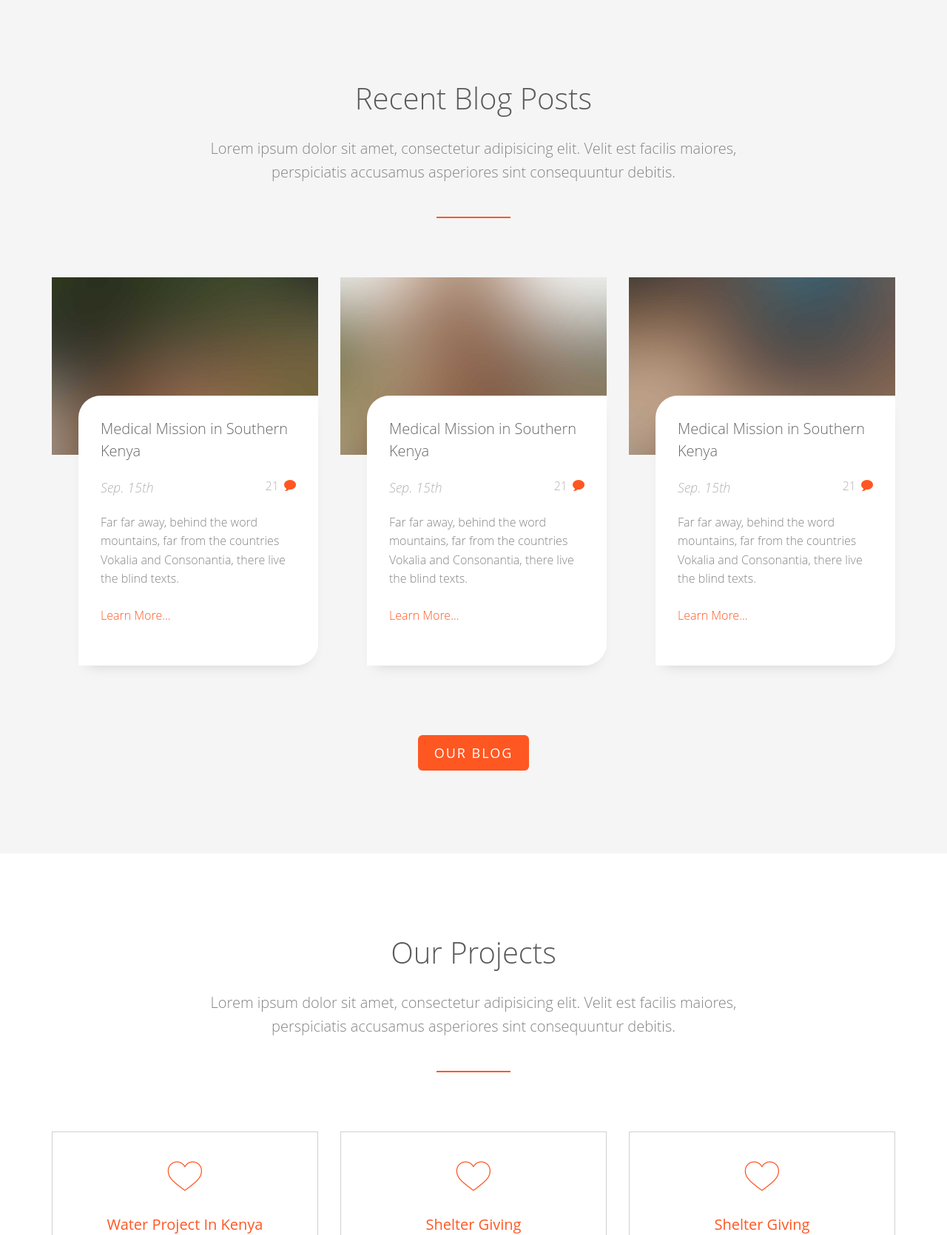
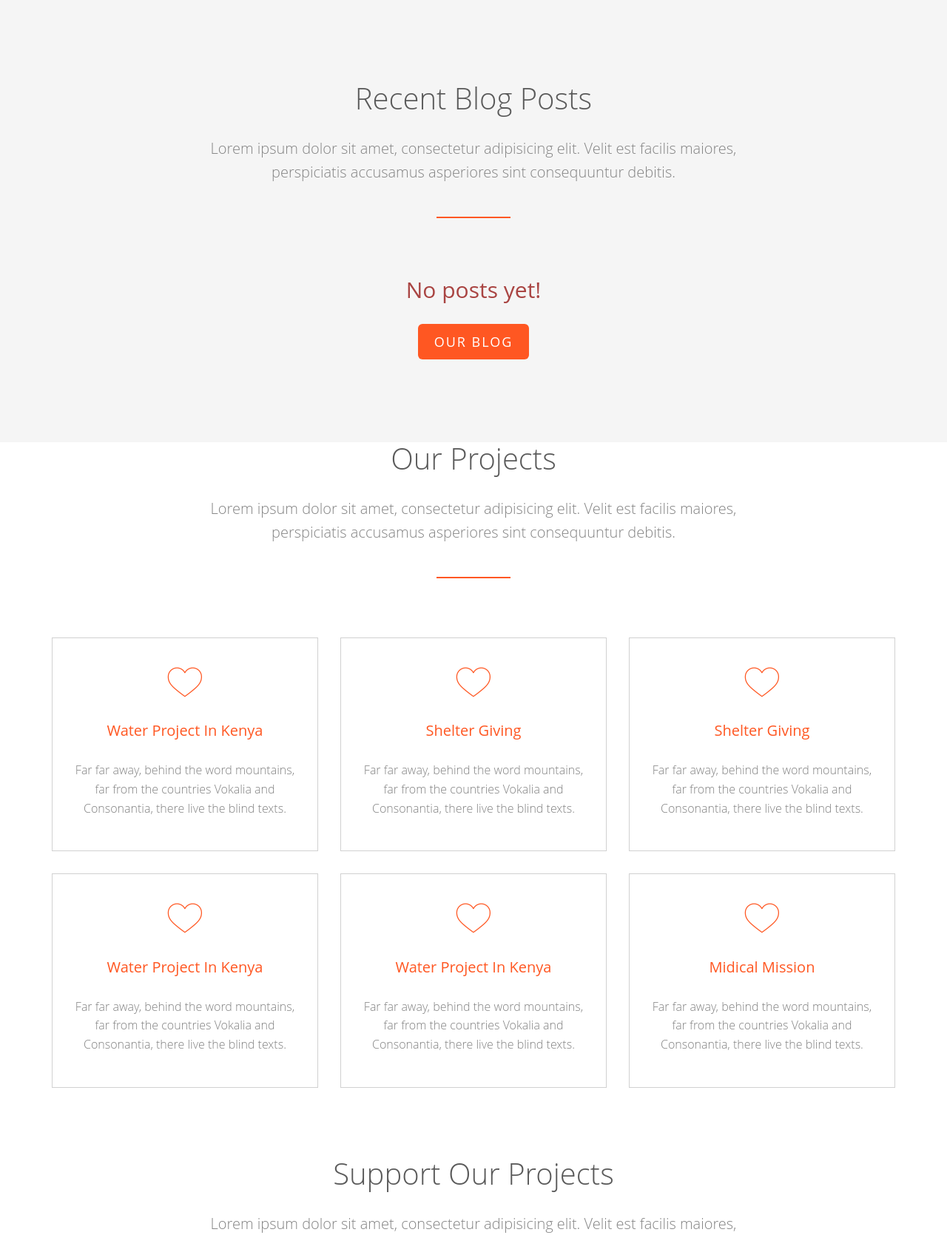
Before and after one commit to ronnykarani/django-charity-website, a Django app: page / in a window 1280 px wide. Shown: the part 4830-6500 px from the top of the page at 74% size. Run offline with Django 4.2, Linux system fonts and the light colour scheme; data comes from the database, SQL or seed files in the repository; both versions use the stored data as it was after the commit; some libraries are stand-ins or nearby versions; some web fonts are replaced.

Commit message:
set homepage

```diff
--- a/blog/models.py
+++ b/blog/models.py
@@ -7,6 +7,7 @@ class Post(models.Model):
     author = models.ForeignKey(settings.AUTH_USER_MODEL, on_delete=models.CASCADE)
     title = models.CharField(max_length=200)
     text = models.TextField()
+    photo = models.ImageField(upload_to='blog', blank=True)
     created_date = models.DateTimeField(default=timezone.now)
     published_date = models.DateTimeField(blank=True, null=True)
 
--- a/templates/base/footer.html
+++ b/templates/base/footer.html
@@ -11,7 +11,7 @@
                         <a href="#"><i class="icon-dribbble2"></i></a>
                         <a href="#"><i class="icon-youtube"></i></a>
                     </p>
-                    <p>Copyright 2022 <a href="#">Charity</a>. All Rights Reserved. <br>Made with <i class="icon-heart3"></i> by <a href="http://freehtml5.co/" target="_blank">Raknet</a></p>
+                    <p>Copyright 2022 <a href="#">Golden Heart Foundation🧡</a>. All Rights Reserved. <br>Made with <i class="icon-heart3"></i> by <a href="http://freehtml5.co/" target="_blank">Raknet</a></p>
                 </div>
             </div>
         </div>
--- a/templates/base/header.html
+++ b/templates/base/header.html
@@ -1,7 +1,7 @@
 {% load static%}
 <meta charset="utf-8">
 	<meta http-equiv="X-UA-Compatible" content="IE=edge">
-	<title>Charity &mdash;</title>
+	<title>🧡 Golden Heart &mdash; Foundation</title>
 	<meta name="viewport" content="width=device-width, initial-scale=1">
 	<meta name="description" content="Free HTML5 Template by FREEHTML5.CO" />
 	<meta name="keywords" content="free html5, free template, free bootstrap, html5, css3, mobile first, responsive" />
--- a/templates/base/navbar.html
+++ b/templates/base/navbar.html
@@ -5,9 +5,6 @@
         <div class="container">
             <div class="row">
                 <div class="col-md-6 col-sm-6 text-left fh5co-link">
-                    <a href="#">FAQ</a>
-                    <a href="#">Forum</a>
-                    <a href="#">Contact Us</a>
                 </div>
                 <div class="col-md-6 col-sm-6 text-right fh5co-social">
                     <a href="#" class="grow"><i class="icon-facebook2"></i></a>
@@ -21,7 +18,7 @@
         <div class="container">
             <div class="nav-header">
                 <a href="#" class="js-fh5co-nav-toggle fh5co-nav-toggle dark"><i></i></a>
-                <h1 id="fh5co-logo"><a href="{% url 'home' %}">Charity</a></h1>
+                <h1 id="fh5co-logo"><a href="{% url 'home' %}">Golden Heart Foundation 🧡</a></h1>
                 <!-- START #fh5co-menu-wrap -->
                 <nav id="fh5co-menu-wrap" role="navigation">
                     <ul class="sf-menu" id="fh5co-primary-menu">
@@ -32,7 +29,7 @@
                         <li><a href="{% url 'home' %}">Gallery</a></li>
                         <li><a href="{% url 'blog' %}">Blog</a></li>
                         <li>
-                            <a href="#" class="fh5co-sub-ddown">Projects</a>
+                            <a href="#projects" class="fh5co-sub-ddown">Projects</a>
                             <ul class="fh5co-sub-menu">
                                 <p>Get Involved</p>
                                 <li><a href="#">Donate</a></li>
--- a/templates/home.html
+++ b/templates/home.html
@@ -53,7 +53,7 @@
     <div class="container">
         <div class="row">
             <div class="col-md-8 col-md-offset-2 text-center heading-section animate-box">
-                <h3>Leadership</h3>
+                <h3>Our Team</h3>
                 <p>Lorem ipsum dolor sit amet, consectetur adipisicing elit. Velit est facilis maiores, perspiciatis accusamus asperiores sint consequuntur debitis.</p>
             </div>
         </div>
@@ -195,46 +195,21 @@
 			</div>
 		</div>
 	</div>
+
 	<div class="container">
+		{% if posts %}
+		{% for post in posts %}
 		<div class="row row-bottom-padded-md">
 			<div class="col-lg-4 col-md-4 col-sm-6">
 				<div class="fh5co-blog animate-box">
-					<a href="#"><img class="img-responsive" src="{% static 'images/cover_bg_1.jpg' %}" alt=""></a>
+					<a href="#"><img class="img-responsive" src="{{ post.photo.url }}" alt=""></a>
 					<div class="blog-text">
 						<div class="prod-title">
-							<h3><a href=""#>Medical Mission in Southern Kenya</a></h3>
-							<span class="posted_by">Sep. 15th</span>
+							<h3><a href=""#>{{ post.title }}</a></h3>
+							<span class="posted_by">{{ post.author }}</span>
+							<span class="posted_by">{{ post.published_date }}</span>
 							<span class="comment"><a href="">21<i class="icon-bubble2"></i></a></span>
-							<p>Far far away, behind the word mountains, far from the countries Vokalia and Consonantia, there live the blind texts.</p>
-							<p><a href="#">Learn More...</a></p>
-						</div>
-					</div>
-				</div>
-			</div>
-			<div class="col-lg-4 col-md-4 col-sm-6">
-				<div class="fh5co-blog animate-box">
-					<a href="#"><img class="img-responsive" src="{% static 'images/cover_bg_2.jpg' %}" alt=""></a>
-					<div class="blog-text">
-						<div class="prod-title">
-							<h3><a href=""#>Medical Mission in Southern Kenya</a></h3>
-							<span class="posted_by">Sep. 15th</span>
-							<span class="comment"><a href="">21<i class="icon-bubble2"></i></a></span>
-							<p>Far far away, behind the word mountains, far from the countries Vokalia and Consonantia, there live the blind texts.</p>
-							<p><a href="#">Learn More...</a></p>
-						</div>
-					</div>
-				</div>
-			</div>
-			<div class="clearfix visible-sm-block"></div>
-			<div class="col-lg-4 col-md-4 col-sm-6">
-				<div class="fh5co-blog animate-box">
-					<a href="#"><img class="img-responsive" src="{% static 'images/cover_bg_3.jpg' %}" alt=""></a>
-					<div class="blog-text">
-						<div class="prod-title">
-							<h3><a href=""#>Medical Mission in Southern Kenya</a></h3>
-							<span class="posted_by">Sep. 15th</span>
-							<span class="comment"><a href="">21<i class="icon-bubble2"></i></a></span>
-							<p>Far far away, behind the word mountains, far from the countries Vokalia and Consonantia, there live the blind texts.</p>
+							<p>{{ post.text|safe|truncatewords:20 }}</p>
 							<p><a href="#">Learn More...</a></p>
 						</div>
 					</div>
@@ -242,6 +217,10 @@
 			</div>
 			<div class="clearfix visible-md-block"></div>
 		</div>
+		{% endfor %}
+		{% else %}
+		<h2 class = "text-center text-danger">No posts yet!</h2>
+		{% endif %}
 
 		<div class="row">
 			<div class="col-md-4 col-md-offset-4 text-center animate-box">
@@ -255,7 +234,7 @@
 
 
 <!-- our projects -->
-<div id="fh5co-services-section">
+<div id="projects" id="fh5co-services-section">
 	<div class="container">
 		<div class="row">
 			<div class="col-md-8 col-md-offset-2 text-center heading-section animate-box">
```
Also changed, not shown: requirements.txt (added, +12 -0 lines), blog/migrations/0002_post_photo.py (added), db.sqlite3, media/blog/team-1.png (added).
